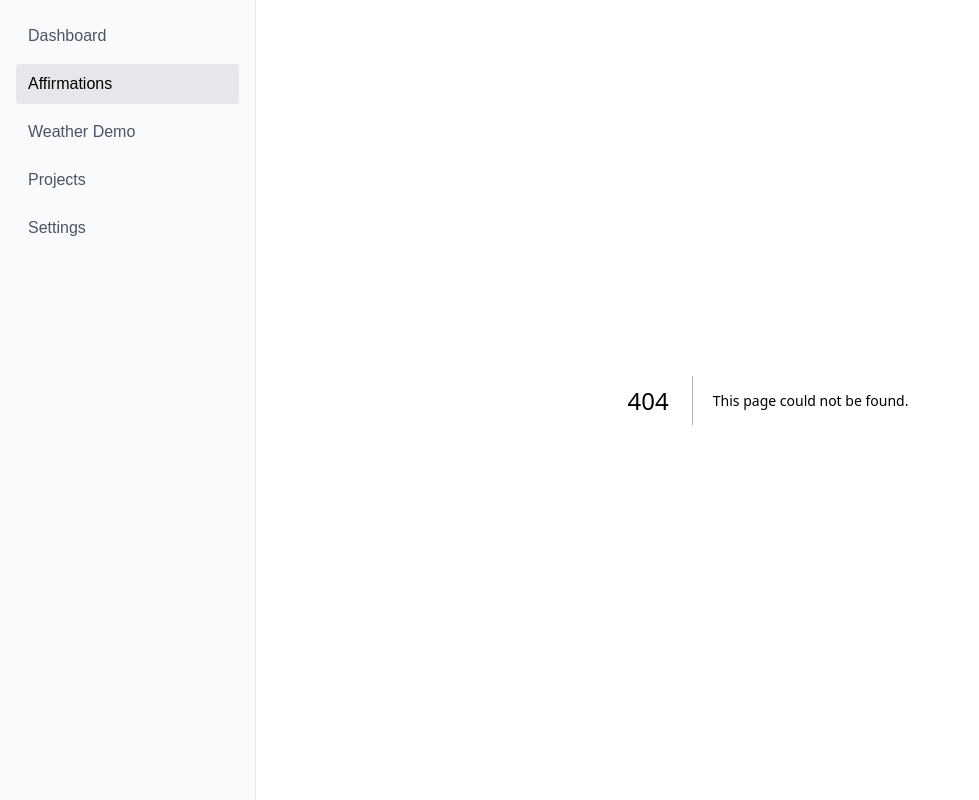
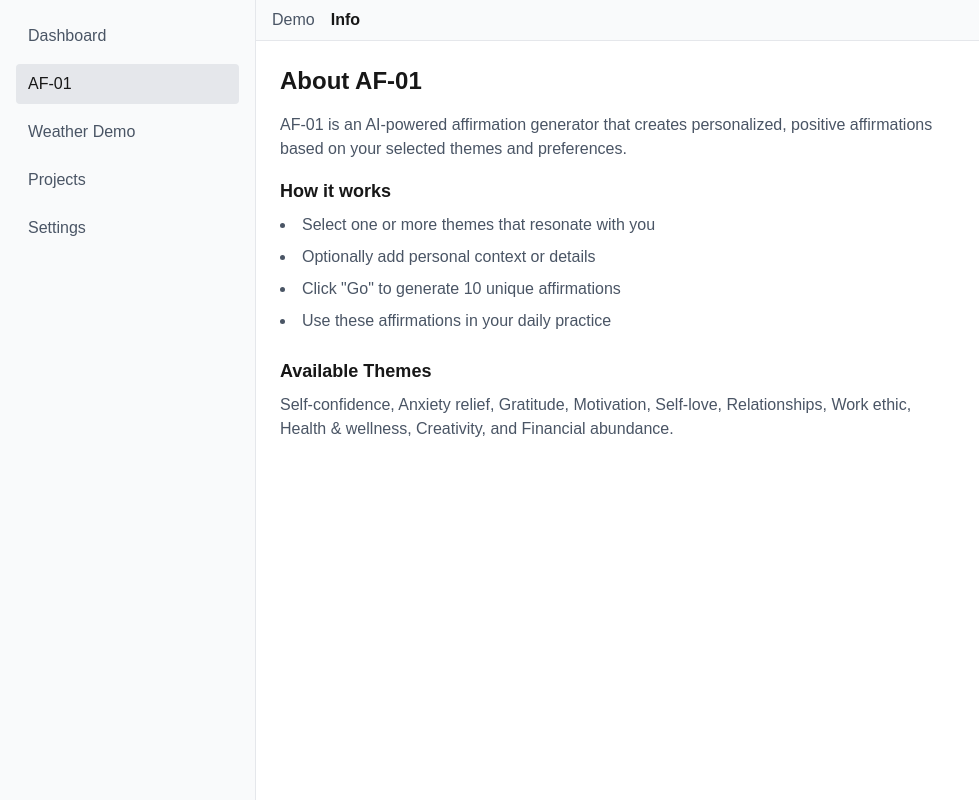
Before and after one commit to MTV-development/aiffirmation-proto, a Next.js app: page /ag-aff-01/info in a window 1280 px wide. Before the commit this address had no page. Shown: the whole page, without its empty margins (0-979 px from the left). Built offline with nearby package versions, Linux system fonts and the light colour scheme.

Commit message:
reorganize

```diff
--- /dev/null
+++ b/app/ag-aff-01/info/page.tsx
@@ -0,0 +1,23 @@
+export default function AF01InfoPage() {
+  return (
+    <div className="max-w-2xl">
+      <h2 className="text-2xl font-bold mb-4">About AF-01</h2>
+      <p className="text-gray-600 dark:text-gray-400 mb-4">
+        AF-01 is an AI-powered affirmation generator that creates personalized,
+        positive affirmations based on your selected themes and preferences.
+      </p>
+      <h3 className="text-lg font-semibold mb-2">How it works</h3>
+      <ul className="list-disc list-inside text-gray-600 dark:text-gray-400 space-y-2">
+        <li>Select one or more themes that resonate with you</li>
+        <li>Optionally add personal context or details</li>
+        <li>Click &quot;Go&quot; to generate 10 unique affirmations</li>
+        <li>Use these affirmations in your daily practice</li>
+      </ul>
+      <h3 className="text-lg font-semibold mt-6 mb-2">Available Themes</h3>
+      <p className="text-gray-600 dark:text-gray-400">
+        Self-confidence, Anxiety relief, Gratitude, Motivation, Self-love,
+        Relationships, Work ethic, Health &amp; wellness, Creativity, and Financial abundance.
+      </p>
+    </div>
+  );
+}
--- a/app/ag-aff-01/layout.tsx
+++ b/app/ag-aff-01/layout.tsx
@@ -1,17 +1,20 @@
-export default function AffirmationsLayout({
+import { navTree } from "@/nav.config";
+import { TopSubmenu } from "@/components/top-submenu";
+
+export default function AF01Layout({
   children,
 }: {
   children: React.ReactNode;
 }) {
+  const af01Node = navTree.find((x) => x.href === "/ag-aff-01");
+
   return (
-    <div className="flex flex-col h-screen">
-      <header className="border-b px-6 py-4">
-        <h1 className="text-xl font-semibold">Affirmations</h1>
-        <p className="text-sm text-gray-500">
-          Generate personalized affirmations with AI
-        </p>
-      </header>
-      <main className="flex-1 overflow-auto">{children}</main>
+    <div className="flex-1 flex flex-col">
+      <TopSubmenu
+        items={af01Node?.children ?? []}
+        actions={af01Node?.actions}
+      />
+      <main className="p-6 flex-1">{children}</main>
     </div>
   );
 }
--- a/nav.config.ts
+++ b/nav.config.ts
@@ -17,8 +17,12 @@ export const navTree: NavItem[] = [
     href: "/dashboard",
   },
   {
-    label: "Affirmations",
+    label: "AF-01",
     href: "/ag-aff-01",
+    children: [
+      { label: "Demo", href: "/ag-aff-01" },
+      { label: "Info", href: "/ag-aff-01/info" },
+    ],
   },
   {
     label: "Weather Demo",
```
